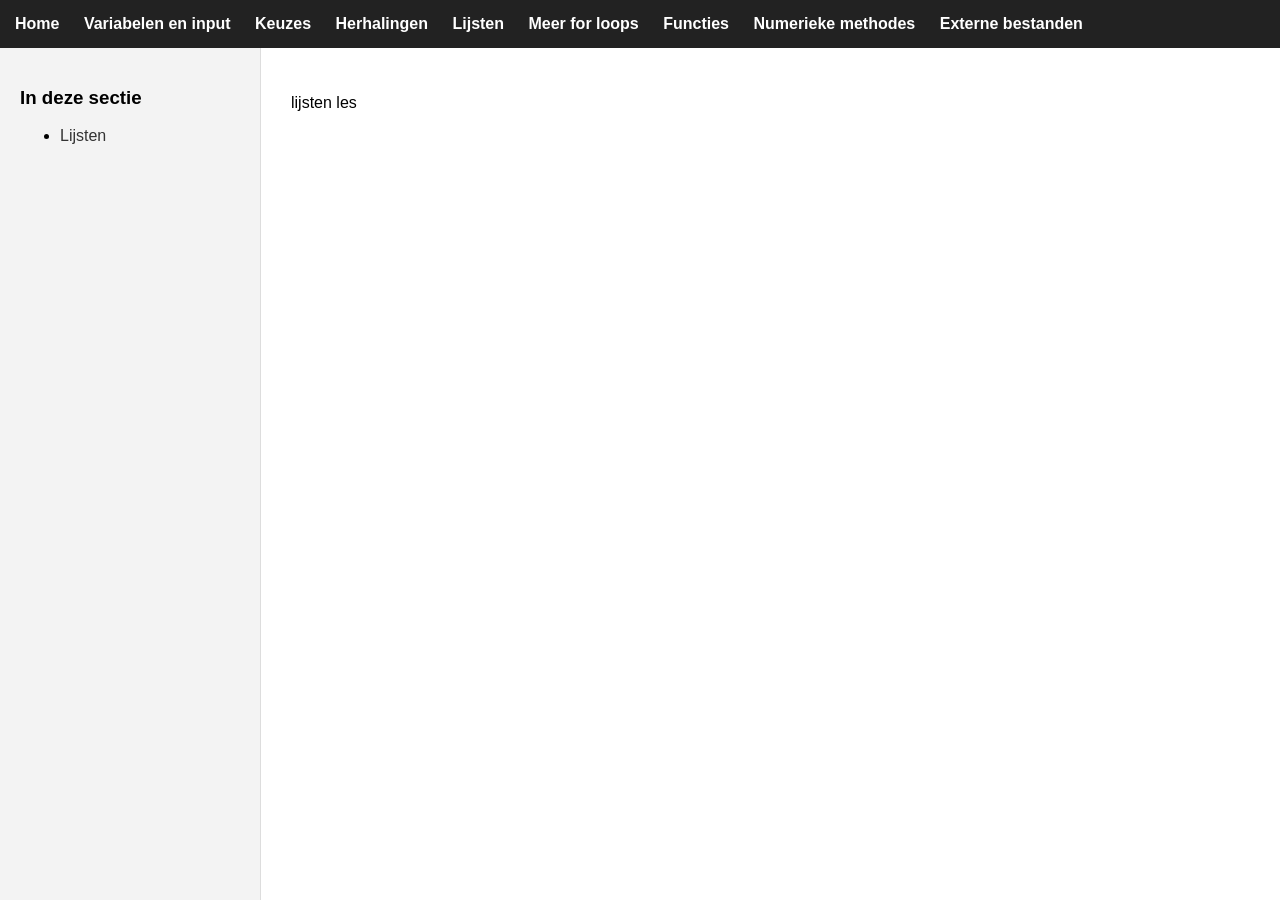
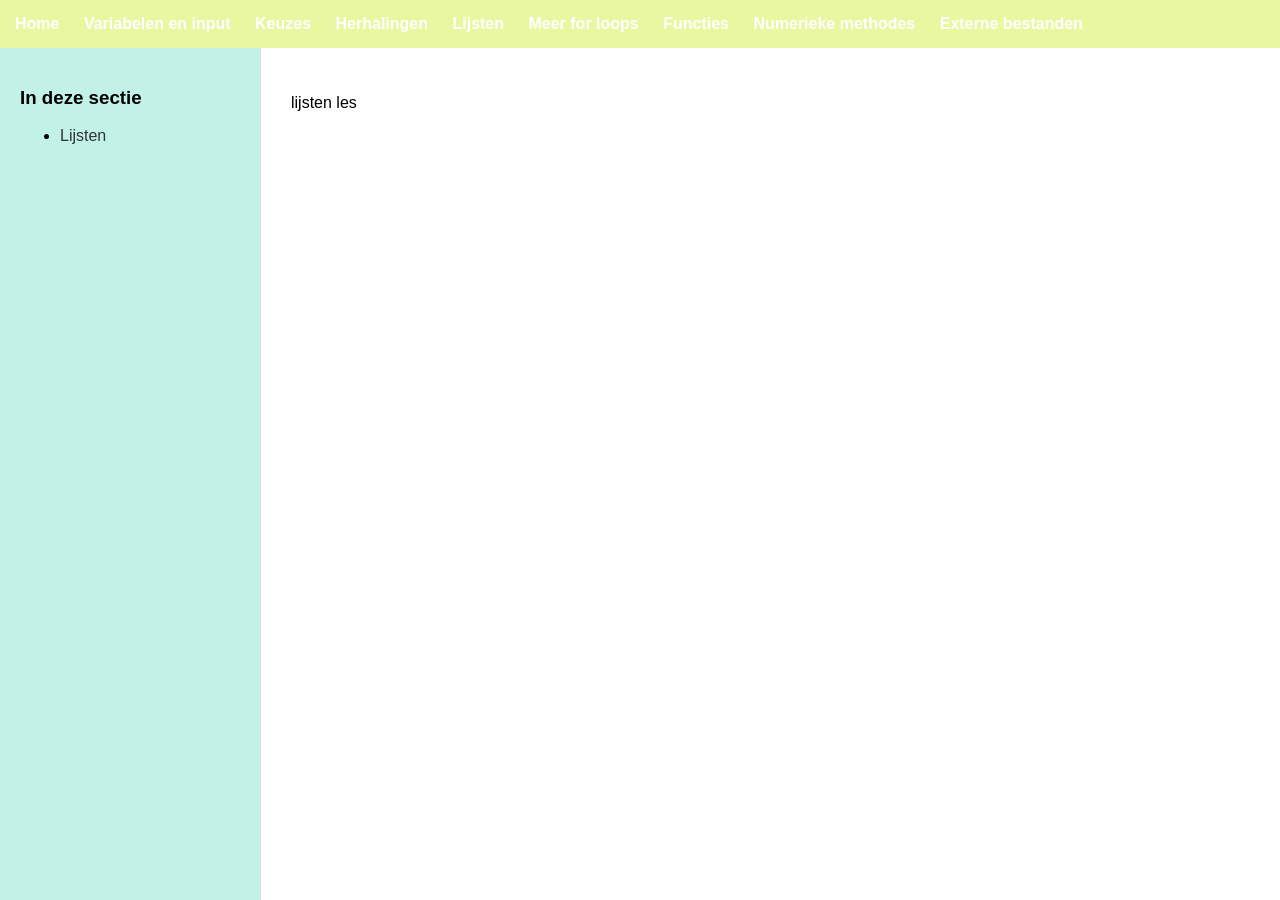
Before and after one commit to milanvandeput/milanvandeput.github.io, a Jekyll site: the page built from Lijsten/index.md, in a window 1280 px wide. Built offline with Jekyll 4.4.1, drawn with Linux system fonts in a browser that asks for light colours.

Commit message:
Update default.html

```diff
--- a/_layouts/default.html
+++ b/_layouts/default.html
@@ -11,7 +11,7 @@
 
         /* Top navigation */
         nav.topbar {
-            background: #222;
+            background: #e9f7a1;
             color: white;
             padding: 15px;
         }
@@ -31,7 +31,7 @@
         /* Sidebar */
         .sidebar {
             width: 220px;
-            background: #f3f3f3;
+            background: #c2f2e7;
             padding: 20px;
             border-right: 1px solid #ddd;
         }
```
